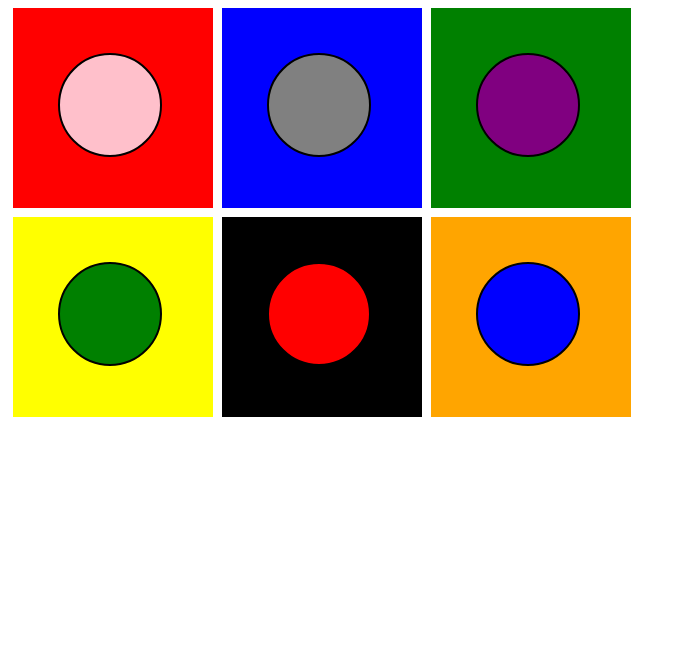
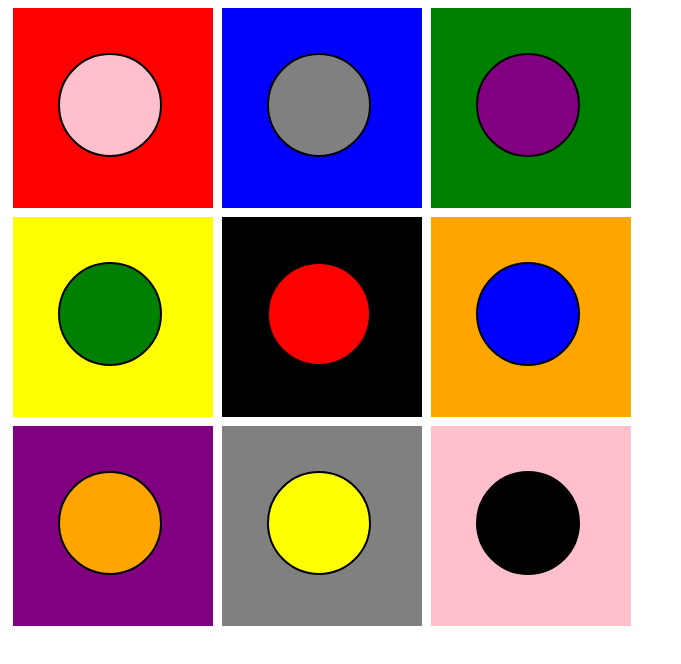
Before and after one commit to noszczykmichal/zadanie-domowe-css, a plain HTML site: page index.html in a window 1280 px wide. Shown: the whole page, without its empty margins (0-681 px from the left). Drawn offline with Linux system fonts and the light colour scheme.

Commit message:
third row

```diff
--- a/index.html
+++ b/index.html
@@ -41,6 +41,20 @@
 
     </div>
 
+<!-- third row -->
 
+    <div class="container">
+        <div class="square purple">
+            <div class="circle orange"></div>
+        </div>
+
+        <div class="square gray">
+            <div class="circle yellow"></div>
+        </div>
+
+        <div class="square pink">
+            <div class="circle black"></div>
+        </div>
+    </div>
 </body>
 </html>
```
